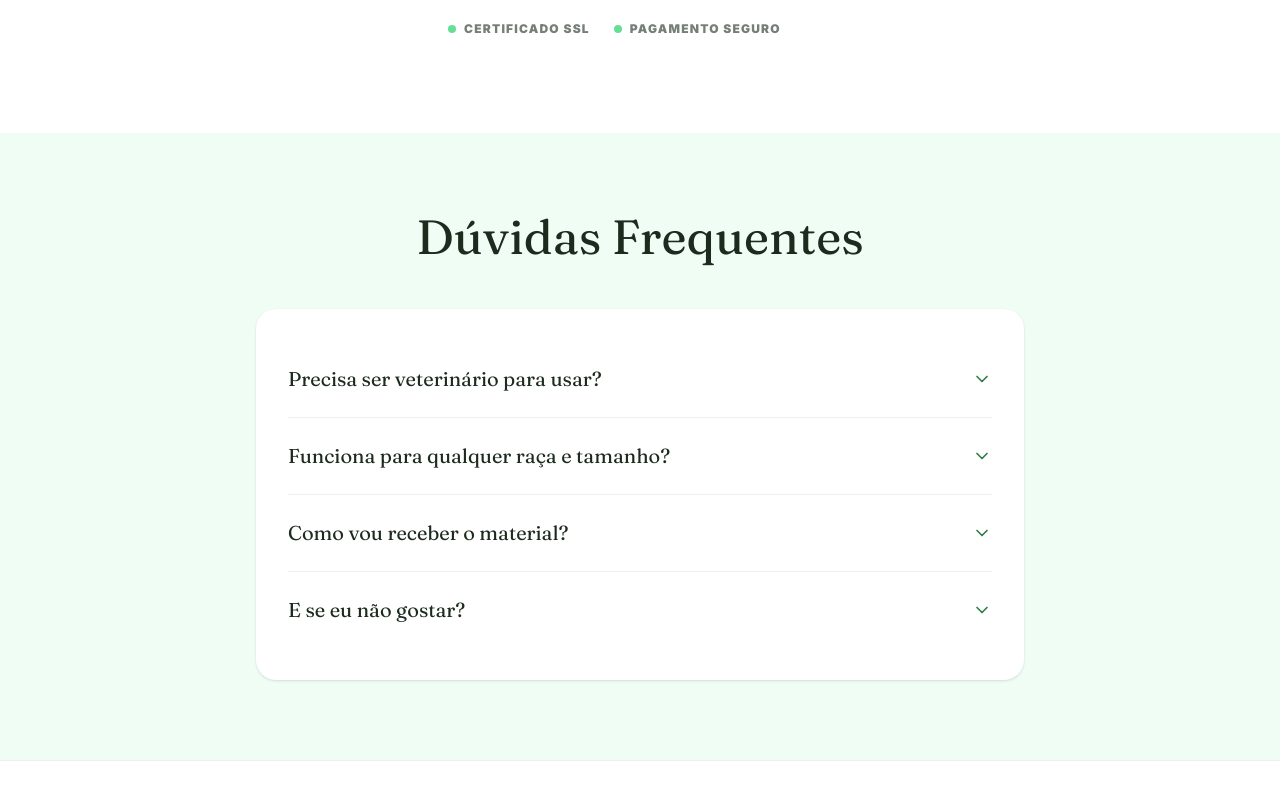
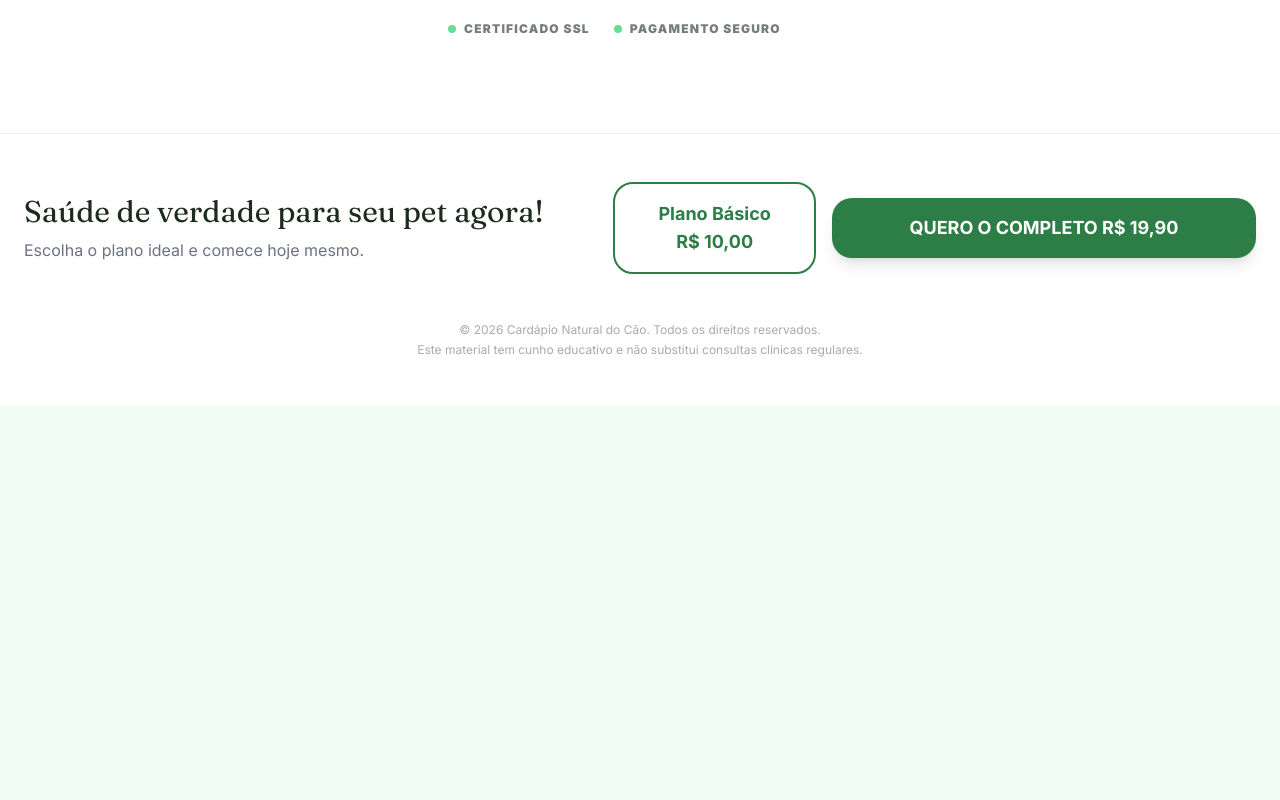
Before and after one commit to appdesings2024-dot/PET-PREMIUM-, a React (Vite) app: page / in a window 1280 px wide. Shown: the part 6440-7240 px from the top of the page. After the commit the page ends 6846 px from the top, so only its background shows below. Built offline with nearby package versions, Linux system fonts and the light colour scheme.

Commit message:
feat: Remove FAQItem component
The FAQItem component and its associated logic were removed from the App component. This change simplifies the application by removing unused UI elements and their dependencies.

```diff
--- a/src/App.tsx
+++ b/src/App.tsx
@@ -4,10 +4,9 @@
  */
 
 import { useState, useMemo } from 'react';
-import { motion, AnimatePresence } from 'motion/react';
+import { motion } from 'motion/react';
 import {
   CheckCircle2,
-  ChevronDown,
   ShieldCheck,
   Star,
   AlertCircle
@@ -77,35 +76,6 @@ const Button = ({ children, variant = 'primary', size = 'lg', className = '', on
     >
       {children}
     </button>
-  );
-};
-
-const FAQItem = ({ question, answer }: { question: string, answer: string }) => {
-  const [isOpen, setIsOpen] = useState(false);
-  return (
-    <div className="border-b border-primary/10 last:border-0">
-      <button
-        onClick={() => setIsOpen(!isOpen)}
-        className="flex w-full items-center justify-between py-6 text-left focus:outline-none"
-      >
-        <span className="font-serif text-lg md:text-xl font-medium text-text-main">{question}</span>
-        <ChevronDown className={`h-5 w-5 text-primary transition-transform duration-300 ${isOpen ? 'rotate-180' : ''}`} />
-      </button>
-      <AnimatePresence>
-        {isOpen && (
-          <motion.div
-            initial={{ height: 0, opacity: 0 }}
-            animate={{ height: "auto", opacity: 1 }}
-            exit={{ height: 0, opacity: 0 }}
-            className="overflow-hidden"
-          >
-            <p className="pb-6 text-text-secondary leading-relaxed">
-              {answer}
-            </p>
-          </motion.div>
-        )}
-      </AnimatePresence>
-    </div>
   );
 };
 
@@ -485,36 +455,6 @@ export default function App() {
         </div>
       </section>
 
-      {/* 9. FAQ */}
-      <section className="py-12 md:py-20 bg-bg-alt">
-        <div className="container mx-auto px-4">
-          <div className="max-w-3xl mx-auto">
-            <motion.div {...fadeIn} className="text-center mb-12">
-              <h2 className="font-serif text-3xl md:text-5xl font-bold text-text-main">Dúvidas Frequentes</h2>
-            </motion.div>
-
-            <motion.div {...fadeIn} className="bg-white rounded-[20px] p-4 md:p-8 shadow-sm">
-              <FAQItem
-                question="Precisa ser veterinário para usar?"
-                answer="Não! O material foi desenvolvido justamente para tutores que não têm conhecimento técnico. As receitas são simples, seguras e usam ingredientes que você já encontra no mercado."
-              />
-              <FAQItem
-                question="Funciona para qualquer raça e tamanho?"
-                answer="Sim! O guia inclui uma calculadora de porções (no Plano Premium) e orientações por peso que servem desde o menor Chihuahua até o maior São Bernardo."
-              />
-              <FAQItem
-                question="Como vou receber o material?"
-                answer="A entrega é imediata via link enviado automaticamente para o seu e-mail assim que o pagamento for aprovado. O formato é digital (PDF)."
-              />
-              <FAQItem
-                question="E se eu não gostar?"
-                answer="Fique tranquilo! Você tem uma garantia incondicional de 14 dias. Se por qualquer motivo não sentir que é para você, basta pedir o reembolso."
-              />
-            </motion.div>
-          </div>
-        </div>
-      </section>
-
       {/* 9. FINAL CTA SECTION */}
       <section className="py-12 bg-white border-t border-[#EEE]">
         <div className="container mx-auto px-6">
```
